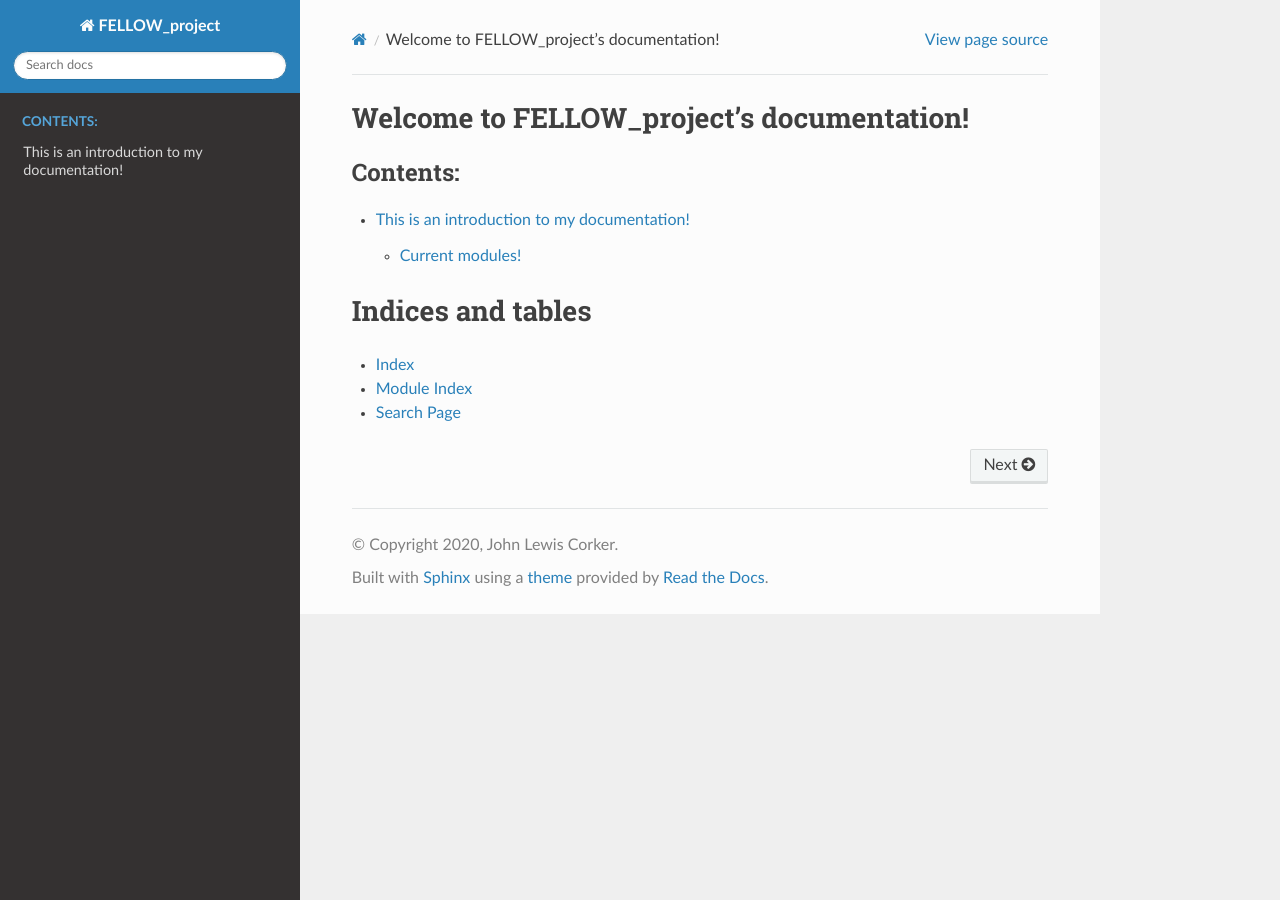
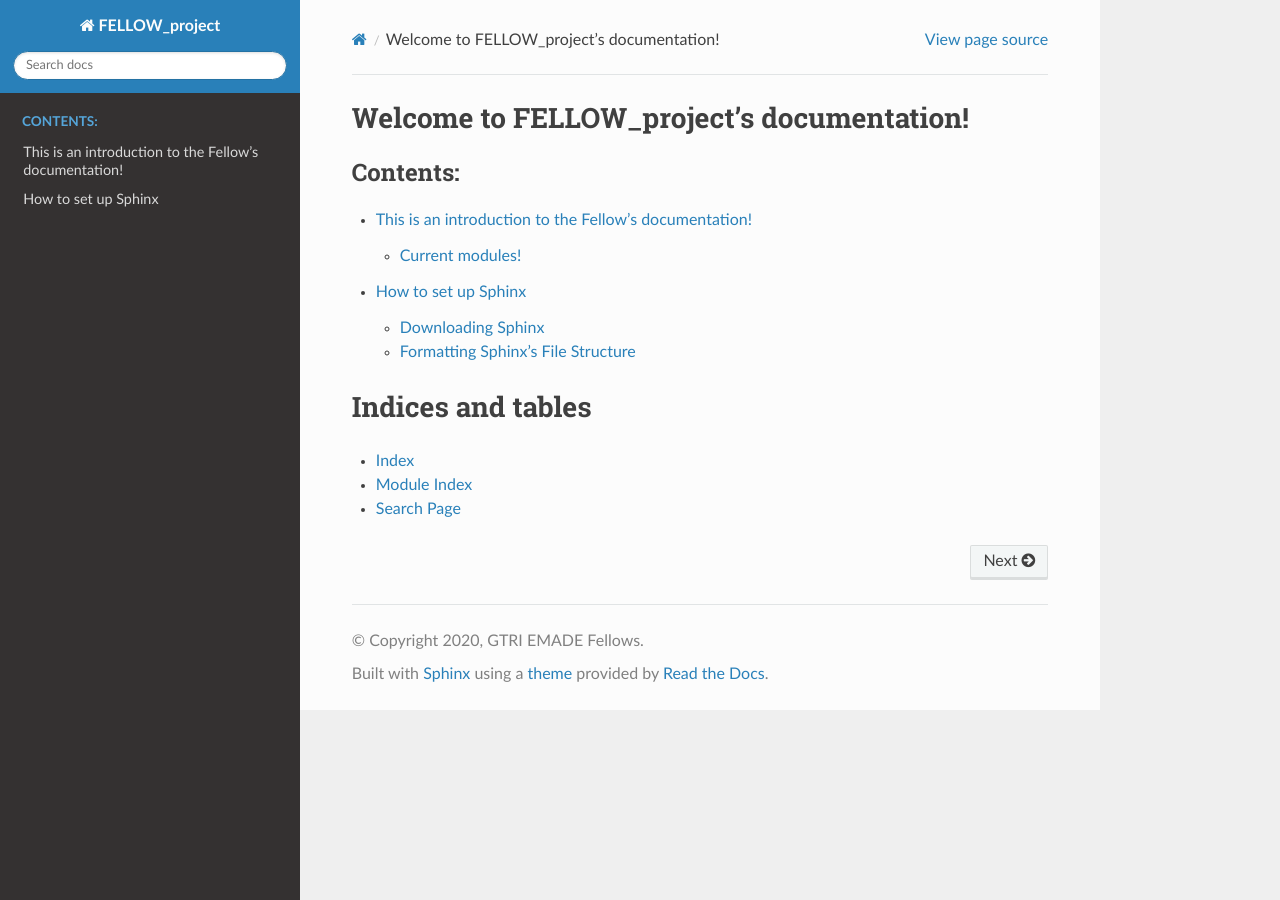
Before and after one commit to JohnFoolish/DocumentationDemo, a Sphinx documentation site: the page built from doc/source/index.rst, in a window 1280 px wide. Built offline with Sphinx 7.4.7 and the Read the Docs theme 2.0.0, drawn with Linux system fonts in a browser that asks for light colours; some of the changed lines change nothing that is shown.

Commit message:
Adding Sphinx tutorial
This commit includes a tutorial for getting started with using sphinx.

```diff
--- a/doc/source/conf.py
+++ b/doc/source/conf.py
@@ -26,8 +26,8 @@
 # -- Project information -----------------------------------------------------
 
 project = 'FELLOW_project'
-copyright = '2020, John Lewis Corker'
-author = 'John Lewis Corker'
+copyright = '2020, GTRI EMADE Fellows'
+author = 'William Samuelson, Hoa Luu, John Lewis Corker'
 
 # The full version, including alpha/beta/rc tags
 release = '0.0.1'
--- a/doc/source/index.rst
+++ b/doc/source/index.rst
@@ -13,7 +13,7 @@
    :caption: Contents:
 
    intro
-
+   sphinx_intro
 
 
 
--- a/doc/source/intro.rst
+++ b/doc/source/intro.rst
@@ -1,4 +1,4 @@
-This is an introduction to my documentation!
+This is an introduction to the Fellow's documentation!
 ============================================
 
 Here you can find a list of the current packages I have written for
@@ -24,7 +24,9 @@
    :maxdepth: 1
    :caption: Contents:
 
+   sphinx_intro
    basic_code
+
 
 .. automodule:: basic_code
    :members:
--- /dev/null
+++ b/doc/source/sphinx_intro.rst
@@ -0,0 +1,92 @@
+####################
+How to set up Sphinx
+####################
+This restructured text file documents how to properly set up a
+set of sphinx documentation for use in the future. Setting up
+documentation like this isn't as hard as you might think.
+
+Downloading Sphinx
+##################
+In order to create documentation similar to this, you first need to
+go ahead and download sphinx using pip or conda by running
+>>> conda install -c conda-forge sphinx
+or
+>>> pip install sphinx
+Once you have done this, you can go ahead and start setting up your
+project's file strucure.
+
+Formatting Sphinx's File Structure
+##################################
+The way that this demonstration was created was by putting a separate
+directory called *doc* inside the main git repository. This directory
+is at the same level as the *src* directory, which is where the
+majority of the source code is located.
+
+Once you have navigated to where you want to store your documentation
+you should run
+>>> sphinx-quickstart
+inside that directory. This will generate a few different files which
+will be discussed below.
+
+conf.py
+*******
+This is the main configuration file for the sphinx documentation
+build. You will need to uncomment the ::
+    import os
+	import sys
+lines, and also go ahead and add the directory where your python
+files are located to the system path like so ::
+    sys.path.append(os.path.abspath('[path]')
+where [path] is the path to reach the directory your python files
+are located from the directory **conf.py** is located in.
+
+In order to display the autodocs and load both google and numpy
+docstrings as restructured text, make sure your extension list looks
+like the following: ::
+    extensions = ['sphinx.ext.autodoc', 'sphinx.ext.napoleon']
+if you download other sphinx extensions, be sure to link the path to
+the folder that they are stored in using the same format discussed
+above. Downloading third party extensions are essential when
+interfacing sphinx with matplotlib or jupyter notebook.
+
+You can think of the **conf.py** file as a the main configuration and
+setup file. Each of the variables you set here are used to determine
+how the sphinx build is configured.
+
+If you want a specific file excluded from the sphinx build, include
+the filepath inside of the *exclude_patterns* list.
+
+In order to get the documentation to build on readthedocs and also
+netlify, we need to add a variable *master_doc* set equal to 'index'.
+This notifies the sphinx builder what it should treat as the main
+page for the documentation website.
+
+Below is an image of the current setup of **conf.py** for the
+*william* branch of the documentation demo:
+
+.. image:: _static/config.JPG
+   :allign: center
+
+
+IMPORTANT:
+""""""""""
+Both readthedocs and netlify use a linux machine to compile sphinx,
+so in order to ensure you can build the documentation on a local
+windows machine, we added the following code: ::
+    import platform
+	if platform.system() == "Windows":
+	    sys.path.append(os.path.abspath('..\..\src'))
+	else:
+        sys.path.append(os.path.abspath('../../src'))
+
+
+index.rst
+*********
+This is the main page of the documentation. This serves as the first
+page that people see when going to your documentation's website. The
+toctree is the table of contents, and the maxdepth signifies how many
+titles/sections of each listed file to show.
+
+When adding files to the table of contents, you do not need to
+include their file name extensions. You also must use the "/" to mark
+separate directories instead of the Windows way of "\".
--- a/requirements.txt
+++ b/requirements.txt
@@ -3,3 +3,4 @@
 matplotlib
 sphinx
 sphinx_rtd_theme
+jupyter_client
```
Also changed, not shown: doc/source/_static/config.JPG (added).
